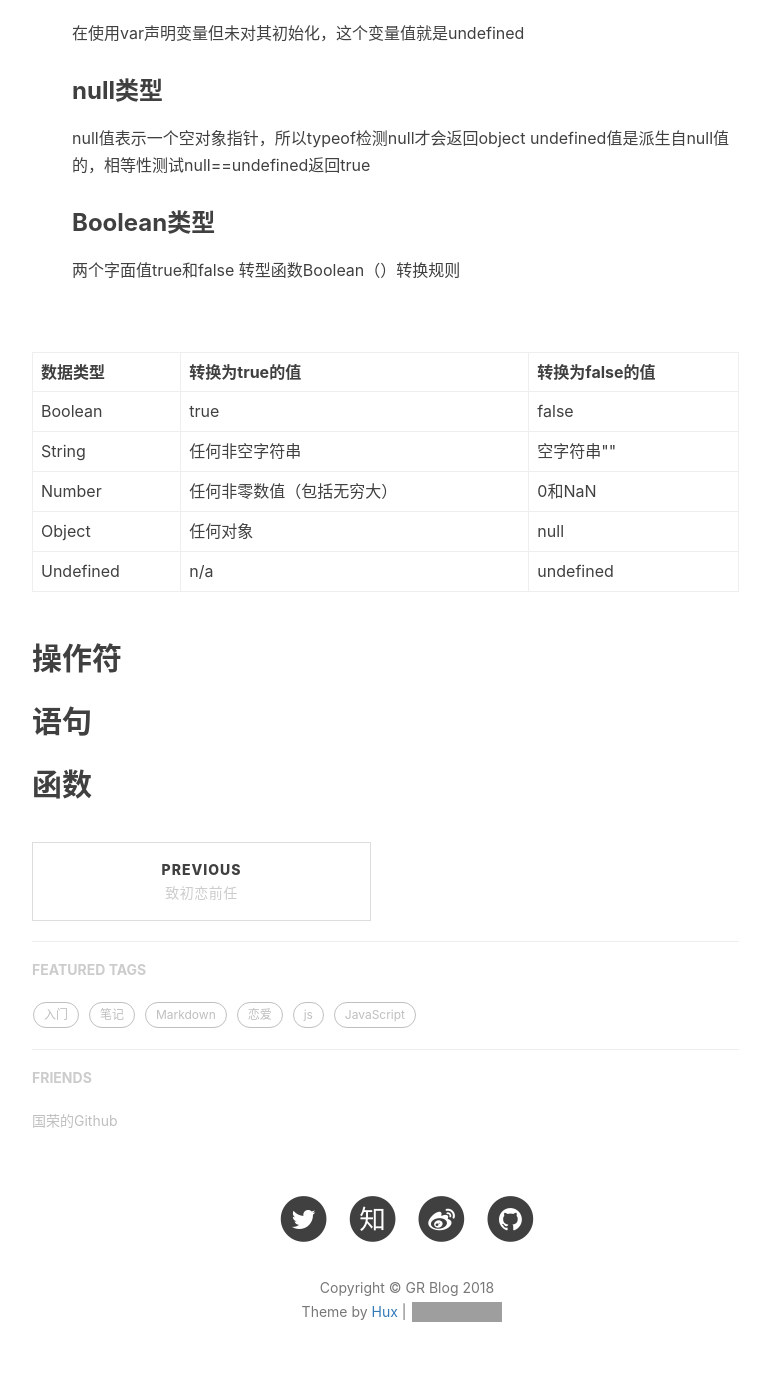
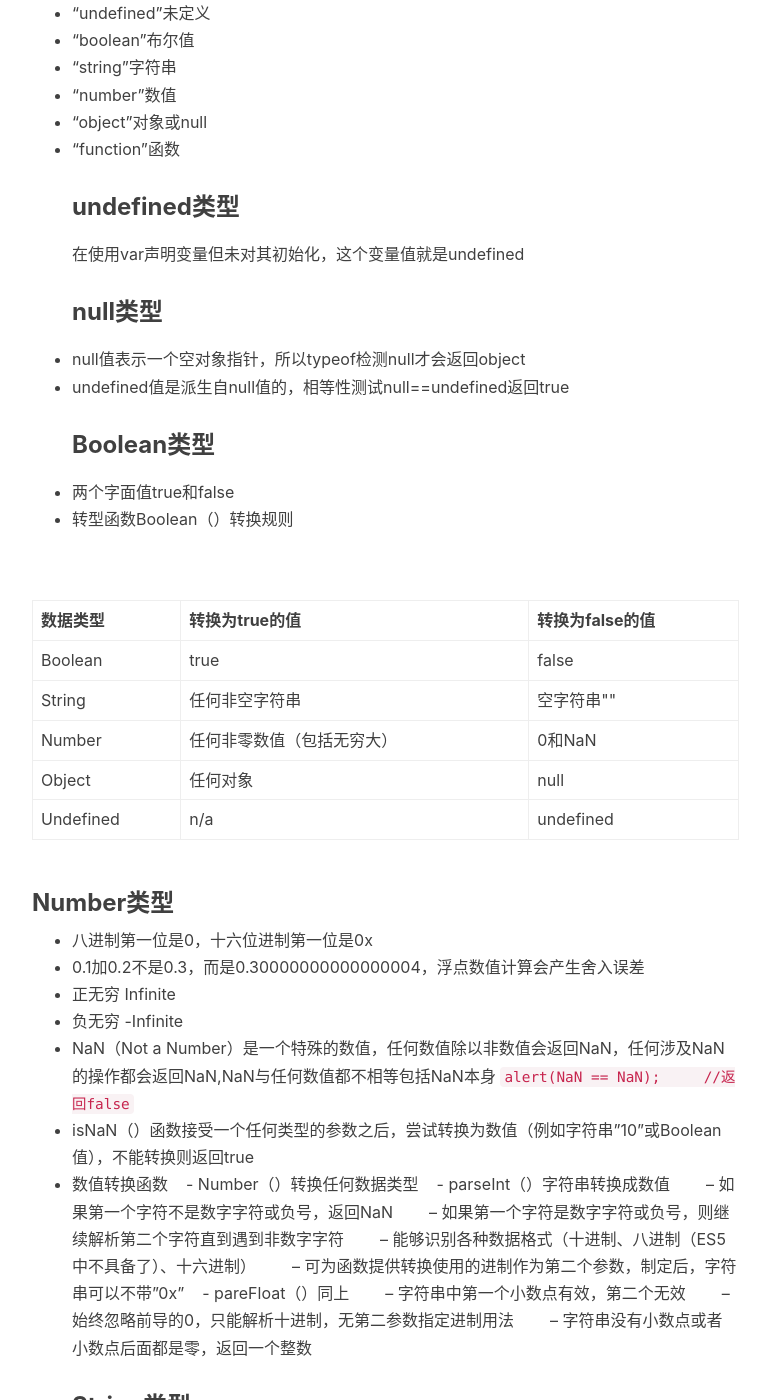
Before and after one commit to wangguorong1996/wangguorong1996.github.io, a Jekyll site: the page built from _posts/2018-5-8-JavaScript1.markdown, in a window 1280 px wide and 1400 px high, scrolled down 3340 px. Shown: the whole window, without its empty margins (233-1003 px from the left). Built offline with Jekyll 4.4.1, drawn with Linux system fonts in a browser that asks for light colours; nearby versions of some CDN libraries; comment, search, counter and statistics services are not loaded; some of the changed text lies outside the part shown; grey boxes are pictures that could not be loaded.

Commit message:
Update 2018-5-8-JavaScript1.markdown

```diff
--- a/_posts/2018-5-8-JavaScript1.markdown
+++ b/_posts/2018-5-8-JavaScript1.markdown
@@ -51,19 +51,19 @@
 ## 语法
 ### 区分大小写
 ### 标识符
-驼峰大小写格式，第一个单词小写，剩下的每个单词首字母大写
-不能把关键字、保留字、ture、false、null用作标识符
+- 驼峰大小写格式，第一个单词小写，剩下的每个单词首字母大写
+- 不能把关键字、保留字、ture、false、null用作标识符
 ### 注释
-// 单行注释
-`/*`
- `*`多行注释
- `*/`
+- // 单行注释
+- `/*`
+  `*`多行注释
+  `*/`
 ### 严格模式
 指定函数中、脚本顶部添加编译指示`"use strict";`
 ### 语句
-分号;结尾
-多条语句组合到一个{}代码块
-应该在控制语句中使用代码块，即使代码块只有一条语句
+- 分号;结尾
+- 多条语句组合到一个{}代码块
+- 应该在控制语句中使用代码块，即使代码块只有一条语句
 ## 关键字
 - break do instanceof typeof
 - case else new var
@@ -73,19 +73,25 @@
 - default if throw
 - delete in try
 ## 变量
-松散类型，保存任何类型的数据
-var操作符定义的变量是定义该变量的作用域中的局部变量，如果在函数中，变量在函数退出后被销毁。
+- 松散类型，保存任何类型的数据
+- var操作符定义的变量是定义该变量的作用域中的局部变量，如果在函数中，变量在函数退出后被销毁。
 ## 数据类型
 ### typeof操作符
-检测变量数据类型，可能返回字符串：“undefined”未定义、“boolean”布尔值、“string”字符串、“number”数值、“object”对象或null、“function”函数
+检测变量数据类型，可能返回字符串：
+- “undefined”未定义
+- “boolean”布尔值
+- “string”字符串
+- “number”数值
+- “object”对象或null
+- “function”函数
 ### undefined类型
 在使用var声明变量但未对其初始化，这个变量值就是undefined
 ### null类型
-null值表示一个空对象指针，所以typeof检测null才会返回object
-undefined值是派生自null值的，相等性测试null==undefined返回true
+- null值表示一个空对象指针，所以typeof检测null才会返回object
+- undefined值是派生自null值的，相等性测试null==undefined返回true
 ### Boolean类型
-两个字面值true和false
-转型函数Boolean（）转换规则
+- 两个字面值true和false
+- 转型函数Boolean（）转换规则
 <table>
     <tr>
         <th>数据类型</th>
@@ -118,6 +124,74 @@
         <td>undefined</td>
     </tr>
 </table>
+### Number类型
+- 八进制第一位是0，十六位进制第一位是0x
+- 0.1加0.2不是0.3，而是0.30000000000000004，浮点数值计算会产生舍入误差
+- 正无穷 Infinite
+- 负无穷 -Infinite
+- NaN（Not a Number）是一个特殊的数值，任何数值除以非数值会返回NaN，任何涉及NaN的操作都会返回NaN,NaN与任何数值都不相等包括NaN本身
+`alert(NaN == NaN);     //返回false`
+- isNaN（）函数接受一个任何类型的参数之后，尝试转换为数值（例如字符串"10"或Boolean值），不能转换则返回true
+- 数值转换函数
+    - Number（）转换任何数据类型
+    - parseInt（）字符串转换成数值
+        -- 如果第一个字符不是数字字符或负号，返回NaN
+        -- 如果第一个字符是数字字符或负号，则继续解析第二个字符直到遇到非数字字符
+        -- 能够识别各种数据格式（十进制、八进制（ES5中不具备了）、十六进制）
+        -- 可为函数提供转换使用的进制作为第二个参数，制定后，字符串可以不带"0x"
+    - pareFloat（）同上
+        -- 字符串中第一个小数点有效，第二个无效
+        -- 始终忽略前导的0，只能解析十进制，无第二参数指定进制用法
+        -- 字符串没有小数点或者小数点后面都是零，返回一个整数
+### String类型
+## 字符字面量
+特殊字符字面量--转义字符
+<table>
+    <tr>
+        <th>字面量</th>
+        <th>含义</th>
+    </tr>
+    <tr>
+        <td>\n</td>
+        <td>换行</td>
+    </tr>
+     <tr>
+        <td>\t</td>
+        <td>制表</td>
+    </tr>
+     <tr>
+        <td>\b</td>
+        <td>退格</td>
+    </tr>
+     <tr>
+        <td>\r</td>
+        <td>回车</td>
+    </tr>
+     <tr>
+        <td>\f</td>
+        <td>进纸</td>
+    </tr>
+     <tr>
+        <td>\\</td>
+        <td>斜杠</td>
+    </tr>
+     <tr>
+        <td>\'</td>
+        <td>单引号</td>
+    </tr>
+     <tr>
+        <td>\"</td>
+        <td>双引号</td>
+    </tr>
+     <tr>
+        <td>\xnn</td>
+        <td>以十六进制代码nn表示一个字符（n为0~F），例如\x41表示"A"</td>
+    </tr>
+     <tr>
+        <td>\unnnn</td>
+        <td>以十六进制代码nnnn表示一个Unicode字符（n为0~F），例如\u03a3表示希腊字符∑</td>
+    </tr>
+</table>
 ## 操作符
 
 ## 语句
```
